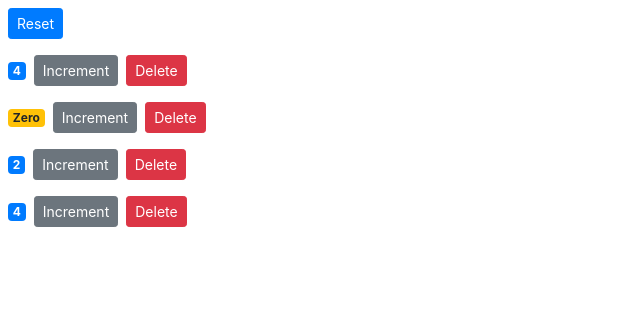
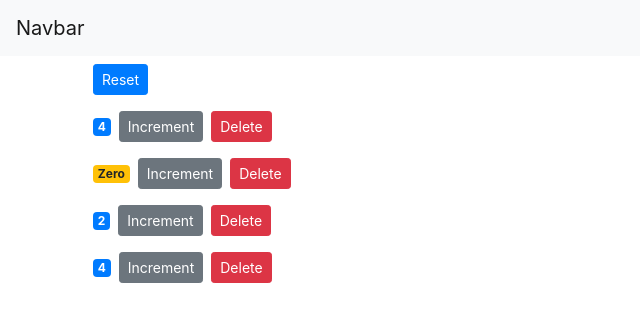
Before and after one commit to yedai13/react-moxit, a React (Create React App) app in the folder counter-app/: page / in a window 1280 px wide. Shown: the top 322 px of the page, without its empty margins (0-640 px from the left). Built offline with nearby package versions, Linux system fonts and the light colour scheme.

Commit message:
add navbar, move components to app, multiple components in sync

```diff
--- a/counter-app/src/App.js
+++ b/counter-app/src/App.js
@@ -1,24 +1,16 @@
-import logo from './logo.svg';
-import './App.css';
+import React from "react";
+import "./App.css";
+import NavBar from "./components/navbar";
+import Counters from "./components/counters";
 
 function App() {
   return (
-    <div className="App">
-      <header className="App-header">
-        <img src={logo} className="App-logo" alt="logo" />
-        <p>
-          Edit <code>src/App.js</code> and save to reload.
-        </p>
-        <a
-          className="App-link"
-          href="https://reactjs.org"
-          target="_blank"
-          rel="noopener noreferrer"
-        >
-          Learn React
-        </a>
-      </header>
-    </div>
+    <React.Fragment>
+      <NavBar />
+      <main className="container">
+        <Counters />
+      </main>
+    </React.Fragment>
   );
 }
 
--- /dev/null
+++ b/counter-app/src/components/navbar.jsx
@@ -0,0 +1,15 @@
+import React, { PureComponent } from "react";
+
+class NavBar extends React.Component {
+  render() {
+    return (
+      <nav className="navbar navbar-light bg-light">
+        <a className="navbar-brand" href="#">
+          Navbar
+        </a>
+      </nav>
+    );
+  }
+}
+
+export default NavBar;
--- a/counter-app/src/index.js
+++ b/counter-app/src/index.js
@@ -4,12 +4,10 @@ import "./index.css";
 import App from "./App";
 import reportWebVitals from "./reportWebVitals";
 import "bootstrap/dist/css/bootstrap.css";
-import Counter from "./components/counter";
-import Counters from "./components/counters";
 
 ReactDOM.render(
   <React.StrictMode>
-    <Counters />
+    <App />
   </React.StrictMode>,
   document.getElementById("root")
 );
```
